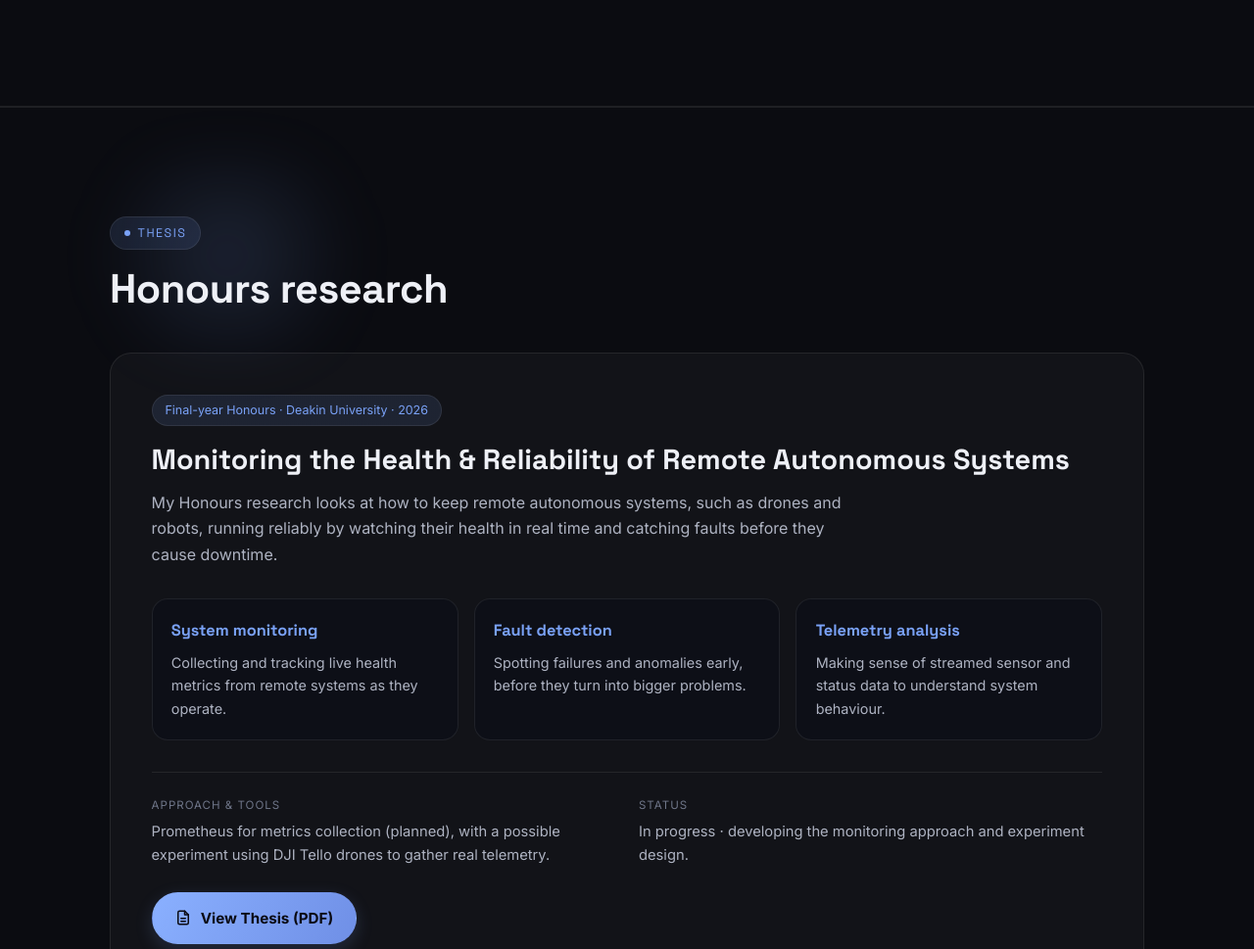
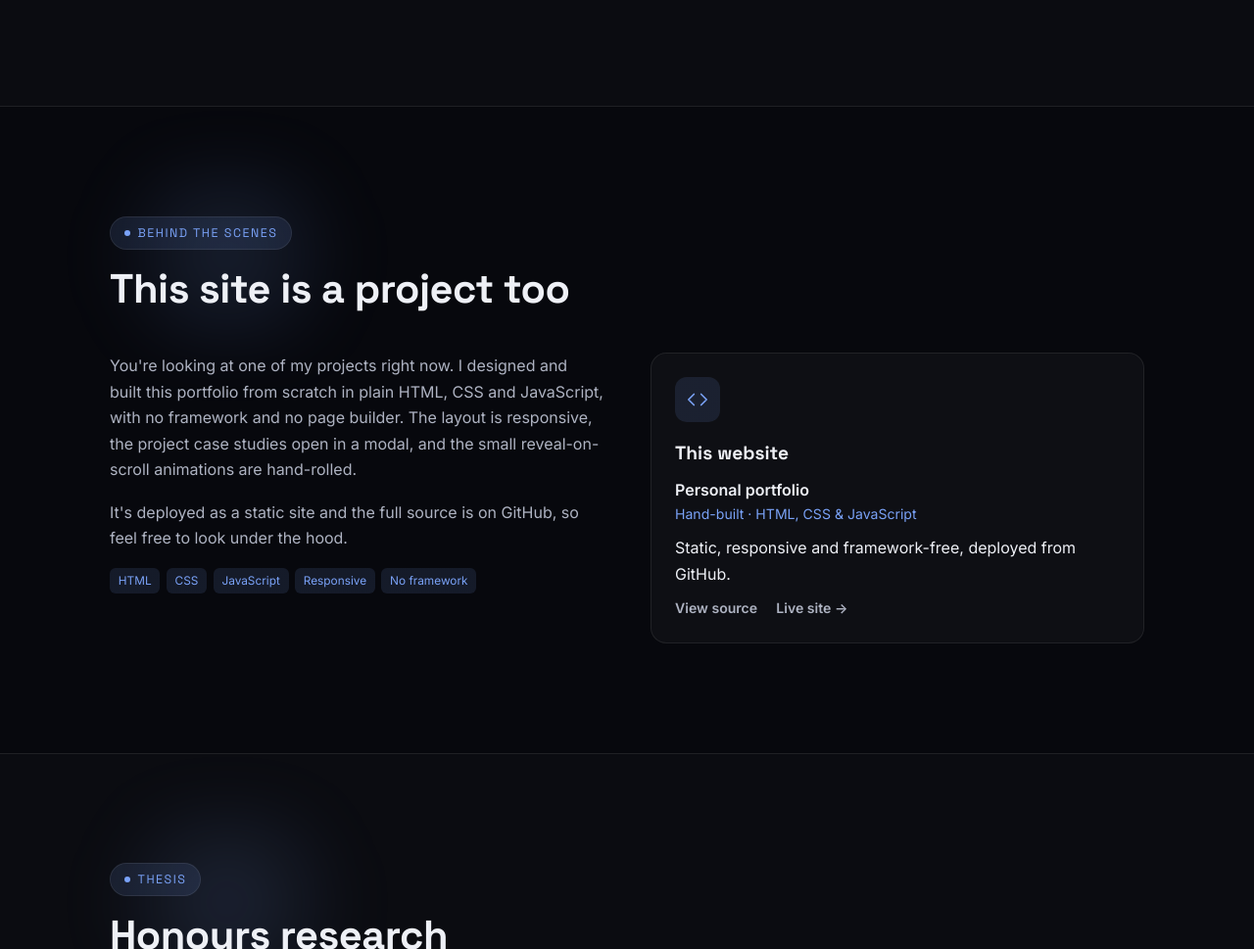
Before and after one commit to Dmatt547/Personal-Website, a website: page index.html in a window 1280 px wide. Shown: the part 4144-5113 px from the top of the page at 98% size. Drawn offline with Linux system fonts and the light colour scheme.

Commit message:
Add colophon section to highlight portfolio project details and technologies used

```diff
--- a/index.html
+++ b/index.html
@@ -679,6 +679,51 @@
     </section>
 
     <!-- ============================================================
+         6b. COLOPHON
+         A nod to the fact that this site is itself a hand-built project.
+         ============================================================ -->
+    <section id="colophon" class="section">
+      <div class="section__head reveal">
+        <span class="section__kicker">Behind the scenes</span>
+        <h2 class="section__title">This site is a project too</h2>
+      </div>
+
+      <div class="about">
+        <div class="about__text reveal reveal--left">
+          <p>
+            You're looking at one of my projects right now. I designed and built this
+            portfolio from scratch in plain HTML, CSS and JavaScript, with no framework
+            and no page builder. The layout is responsive, the project case studies open
+            in a modal, and the small reveal-on-scroll animations are hand-rolled.
+          </p>
+          <p>
+            It's deployed as a static site and the full source is on GitHub, so feel free
+            to look under the hood.
+          </p>
+          <div class="project__tags" style="margin-top:14px">
+            <span>HTML</span><span>CSS</span><span>JavaScript</span><span>Responsive</span><span>No framework</span>
+          </div>
+        </div>
+
+        <div class="about__cards">
+          <article class="info-card reveal reveal--right">
+            <div class="info-card__icon">
+              <svg viewBox="0 0 24 24" width="22" height="22" fill="none" stroke="currentColor" stroke-width="1.8"><path d="m8 18-6-6 6-6M16 6l6 6-6 6" stroke-linecap="round" stroke-linejoin="round"/></svg>
+            </div>
+            <h3>This website</h3>
+            <p class="info-card__role">Personal portfolio</p>
+            <p class="info-card__meta">Hand-built &middot; HTML, CSS &amp; JavaScript</p>
+            <p>Static, responsive and framework-free, deployed from GitHub.</p>
+            <div class="project__links" style="margin-top:10px">
+              <a href="https://github.com/Dmatt547/Personal-Website" target="_blank" rel="noopener">View source</a>
+              <a href="https://danielmattioli.dev" target="_blank" rel="noopener">Live site &#8594;</a>
+            </div>
+          </article>
+        </div>
+      </div>
+    </section>
+
+    <!-- ============================================================
          7. THESIS
          Honours research highlight: overview, focus areas and status.
          ============================================================ -->
```
